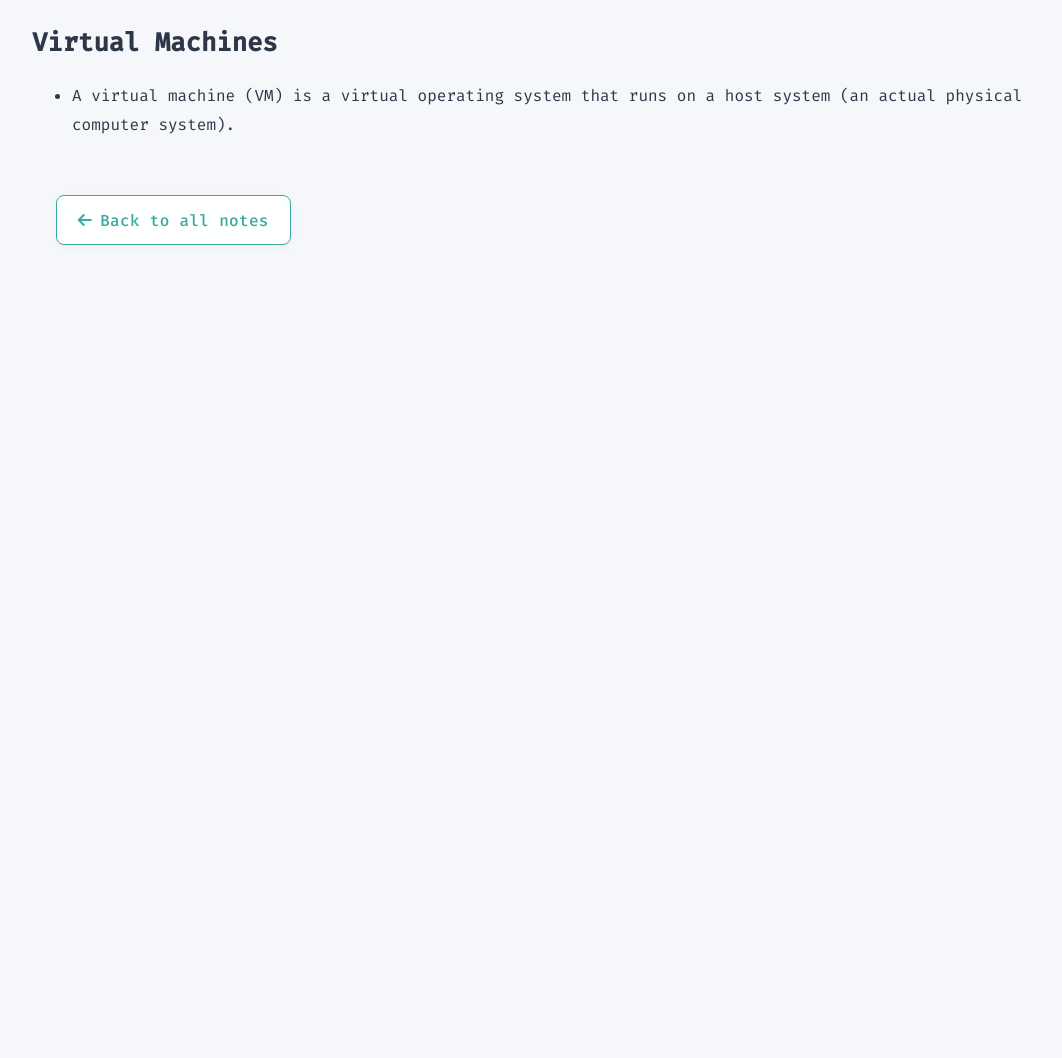
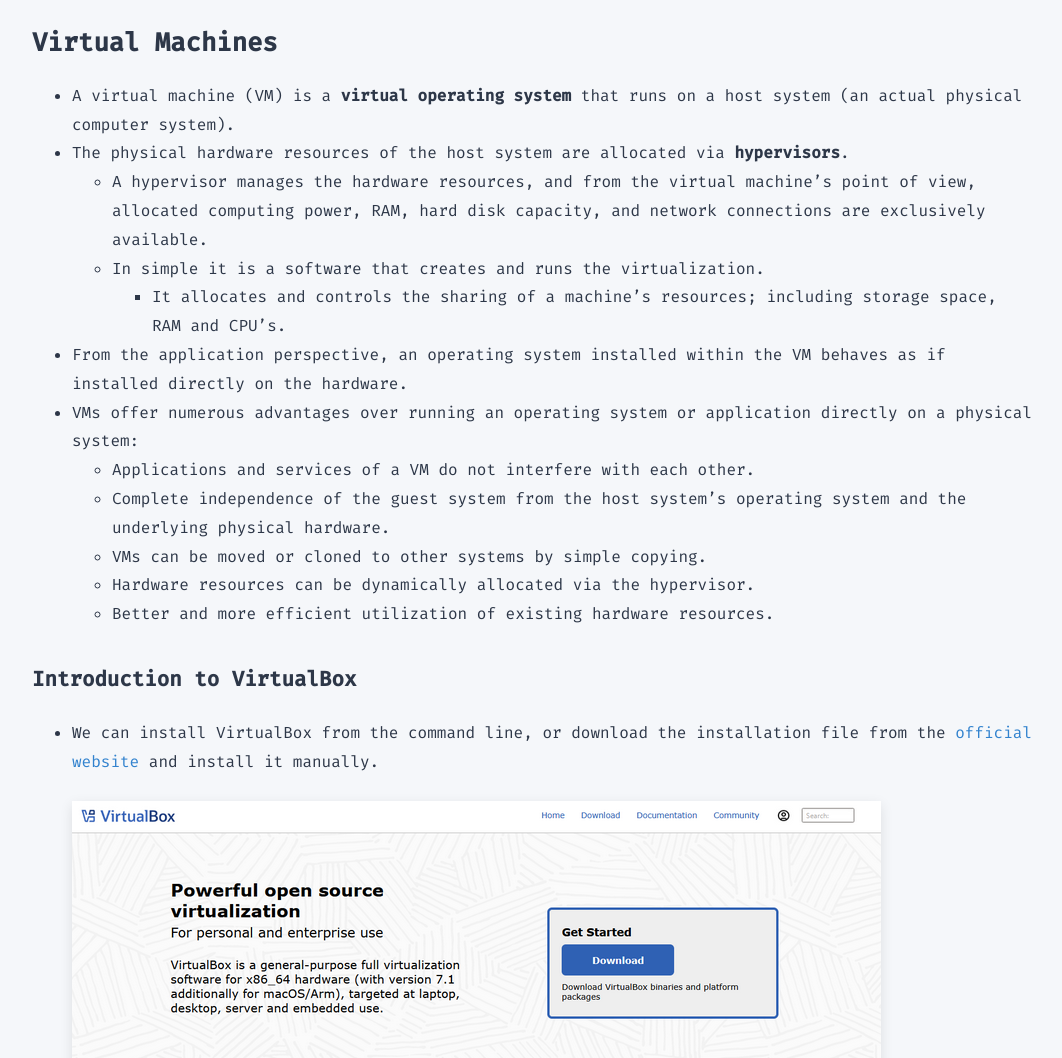
Before and after one commit to PathogenicKatt/PathogenicKatt.github.io, a Jekyll site: the page built from _notes/setting-up-the-environment.md, in a window 1280 px wide and 1400 px high, scrolled down 1084 px. Shown: the part 337-1395 px from the top of the window, without its empty margins (0-1062 px from the left). Built offline with Jekyll 4.4.1, drawn with Linux system fonts in a browser that asks for light colours; before the commit the page ends 1714 px from its top, so only the background shows below that; some of the changed text lies outside the part shown.

Commit message:
Update notes

````diff
--- a/_notes/setting-up-the-environment.md
+++ b/_notes/setting-up-the-environment.md
@@ -27,4 +27,34 @@
 ![hardware virtualization](/assets/img/htb-setting-up.PNG){: .writeup-image}
 
 ## Virtual Machines
-- A virtual machine (VM) is a virtual operating system that runs on a host system (an actual physical computer system).
+- A virtual machine (VM) is a **virtual operating system** that runs on a host system (an actual physical computer system).
+- The physical hardware resources of the host system are allocated via **hypervisors**.
+    - A hypervisor manages the hardware resources, and from the virtual machine's point of view, allocated computing power, RAM, hard disk capacity, and network connections are exclusively available.
+    - In simple it is a software that creates and runs the virtualization.
+        - It allocates and controls the sharing of a machine's resources; including storage space, RAM and CPU's.
+- From the application perspective, an operating system installed within the VM behaves as if installed directly on the hardware.
+- VMs offer numerous advantages over running an operating system or application directly on a physical system:
+    - Applications and services of a VM do not interfere with each other.
+    - Complete independence of the guest system from the host system's operating system and the underlying physical hardware.
+    - VMs can be moved or cloned to other systems by simple copying.
+    - Hardware resources can be dynamically allocated via the hypervisor.
+    - Better and more efficient utilization of existing hardware resources.
+
+### Introduction to VirtualBox
+- We can install VirtualBox from the command line, or download the installation file from the <a href="https://www.virtualbox.org/wiki/Downloads" target="_blank">official website</a> and install it manually.<br>
+![hardware virtualization](/assets/img/htb-setting-up(1).PNG){: .writeup-image}
+- VirtualBox is very common in private use.
+- The installation is easy and usually requires no additional configuration for it to launch.
+- We can download VirtualBox from their homepage: <a href="https://www.virtualbox.org/" target="_blank">https://www.virtualbox.og/<a><br>
+![hardware virtualization](/assets/img/htb-setting-up(2).PNG){: .writeup-image}<br>
+- *Alternatively, with Ubuntu Linux we can use the following commands to install both VirtualBox and the extension pack simultaneously:*
+```bash
+sudo apt install virtualbox virtualbox-ext-pack -y
+```
+- The VirtualBox extension pack enhances the overall functionality of VirtualBox with the following features:
+    - USB 2.0/3.0 support
+    - VirtualBox RDP
+    - Disk Encryption
+    - PXE Boot
+    - NVMe support
+![hardware virtualization](/assets/img/htb-setting-up(3).PNG){: .writeup-image}<br>
````
Also changed, not shown: assets/img/htb-setting-up(1).PNG (added), assets/img/htb-setting-up(2).PNG (added), assets/img/htb-setting-up(3).PNG (added).
